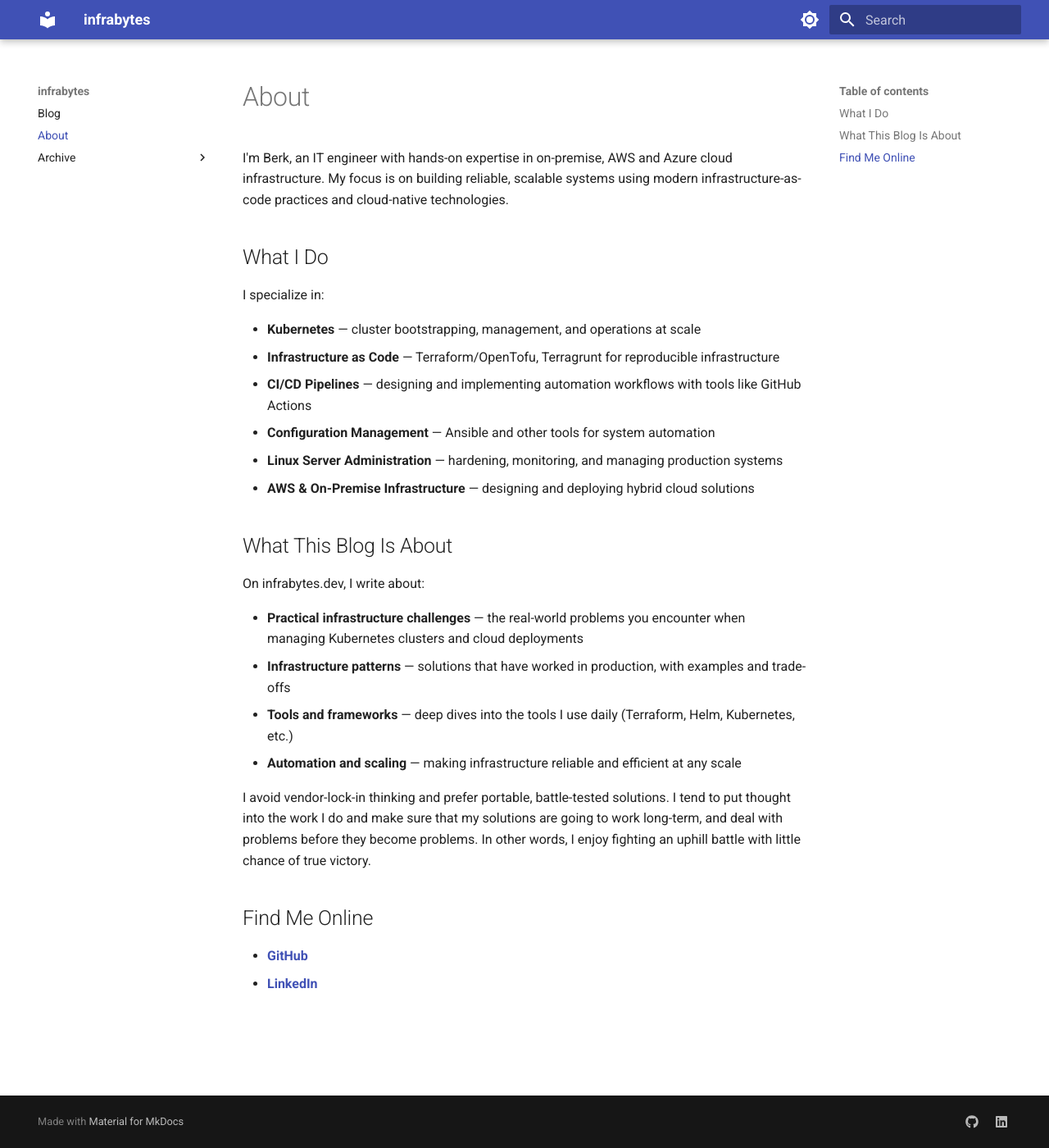
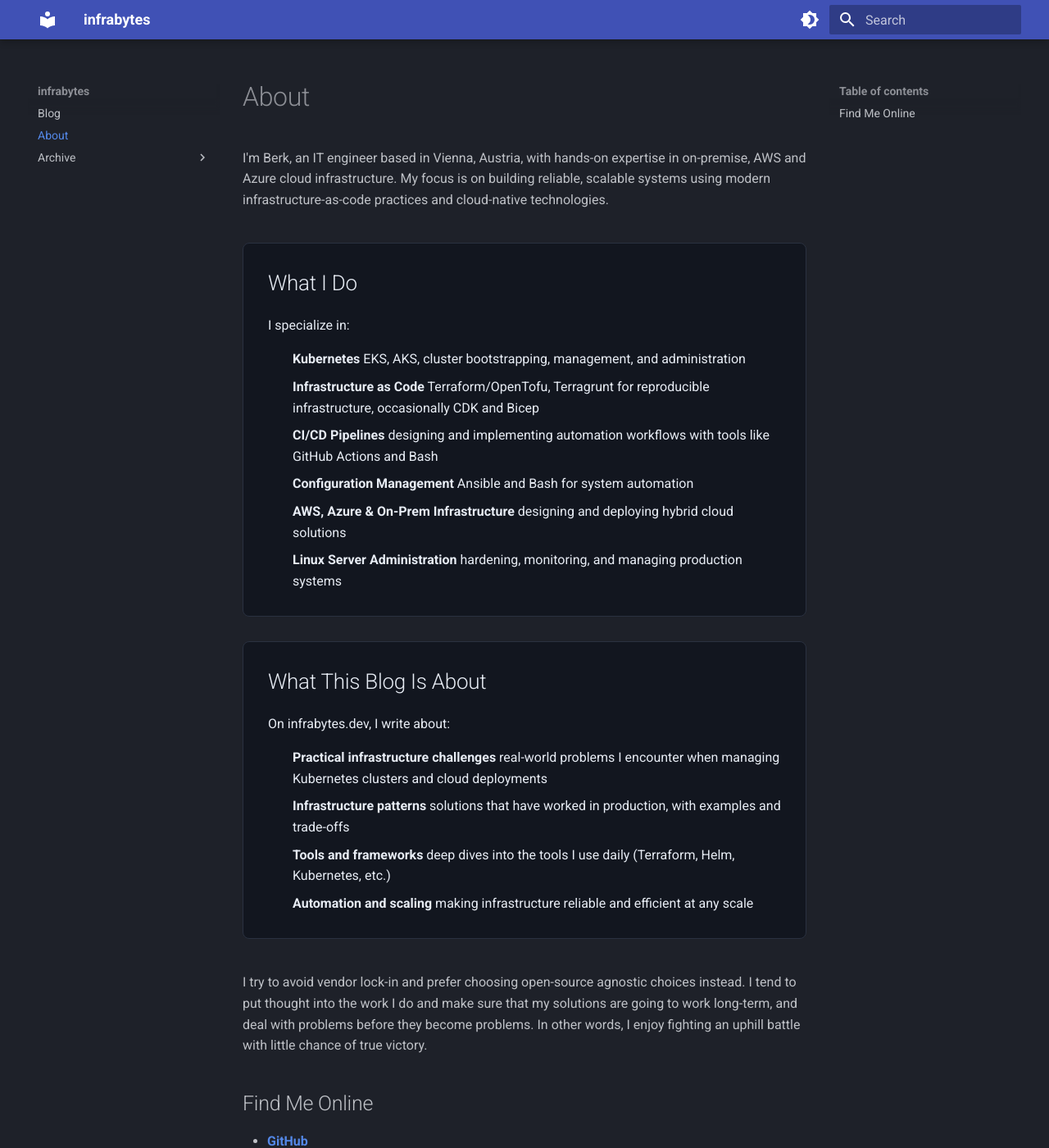
Before and after one commit to bbayrakt/blog, an MkDocs documentation site: the page built from docs/about.md, in a window 1280 px wide and 1400 px high. Shown: the whole window at 82% size. Built offline with MkDocs 1.6.1 and Material for MkDocs 9.7.7, drawn with Linux system fonts in a browser that asks for light colours.

Commit message:
Enhance About page layout and wording

```diff
--- a/docs/about.md
+++ b/docs/about.md
@@ -1,28 +1,33 @@
 # About
 
-I'm Berk, an IT engineer with hands-on expertise in on-premise, AWS and Azure cloud infrastructure. My focus is on building reliable, scalable systems using modern infrastructure-as-code practices and cloud-native technologies.
+I'm Berk, an IT engineer based in Vienna, Austria, with hands-on expertise in on-premise, AWS and Azure cloud infrastructure. My focus is on building reliable, scalable systems using modern infrastructure-as-code practices and cloud-native technologies.
 
-## What I Do
+<div class="about-grid">
+  <div class="about-column">
+    <h2>What I Do</h2>
+    <p>I specialize in:</p>
+    <ul>
+      <li><strong>Kubernetes</strong> EKS, AKS, cluster bootstrapping, management, and administration</li>
+      <li><strong>Infrastructure as Code</strong> Terraform/OpenTofu, Terragrunt for reproducible infrastructure, occasionally CDK and Bicep</li>
+      <li><strong>CI/CD Pipelines</strong> designing and implementing automation workflows with tools like GitHub Actions and Bash</li>
+      <li><strong>Configuration Management</strong> Ansible and Bash for system automation</li>
+      <li><strong>AWS, Azure & On-Prem Infrastructure</strong> designing and deploying hybrid cloud solutions</li>
+      <li><strong>Linux Server Administration</strong> hardening, monitoring, and managing production systems</li>
+    </ul>
+  </div>
+  <div class="about-column">
+    <h2>What This Blog Is About</h2>
+    <p>On infrabytes.dev, I write about:</p>
+    <ul>
+      <li><strong>Practical infrastructure challenges</strong> real-world problems I encounter when managing Kubernetes clusters and cloud deployments</li>
+      <li><strong>Infrastructure patterns</strong> solutions that have worked in production, with examples and trade-offs</li>
+      <li><strong>Tools and frameworks</strong> deep dives into the tools I use daily (Terraform, Helm, Kubernetes, etc.)</li>
+      <li><strong>Automation and scaling</strong> making infrastructure reliable and efficient at any scale</li>
+    </ul>
+  </div>
+</div>
 
-I specialize in:
-
-- **Kubernetes** — cluster bootstrapping, management, and operations at scale
-- **Infrastructure as Code** — Terraform/OpenTofu, Terragrunt for reproducible infrastructure
-- **CI/CD Pipelines** — designing and implementing automation workflows with tools like GitHub Actions
-- **Configuration Management** — Ansible and other tools for system automation
-- **Linux Server Administration** — hardening, monitoring, and managing production systems
-- **AWS & On-Premise Infrastructure** — designing and deploying hybrid cloud solutions
-
-## What This Blog Is About
-
-On infrabytes.dev, I write about:
-
-- **Practical infrastructure challenges** — the real-world problems you encounter when managing Kubernetes clusters and cloud deployments
-- **Infrastructure patterns** — solutions that have worked in production, with examples and trade-offs
-- **Tools and frameworks** — deep dives into the tools I use daily (Terraform, Helm, Kubernetes, etc.)
-- **Automation and scaling** — making infrastructure reliable and efficient at any scale
-
-I avoid vendor-lock-in thinking and prefer portable, battle-tested solutions. I tend to put thought into the work I do and make sure that my solutions are going to work long-term, and deal with problems before they become problems. In other words, I enjoy fighting an uphill battle with little chance of true victory.
+I try to avoid vendor lock-in and prefer choosing open-source agnostic choices instead. I tend to put thought into the work I do and make sure that my solutions are going to work long-term, and deal with problems before they become problems. In other words, I enjoy fighting an uphill battle with little chance of true victory.
 
 ## Find Me Online
 
--- a/docs/stylesheets/extra.css
+++ b/docs/stylesheets/extra.css
@@ -32,3 +32,41 @@
     max-width: none;
   }
 }
+
+.about-grid {
+  margin: 2rem 0;
+}
+
+.about-column {
+  padding: 1.5rem;
+  border: 1px solid var(--about-border);
+  border-radius: 8px;
+  background: var(--about-bg);
+  color: var(--about-text);
+  margin-bottom: 1.5rem;
+}
+
+.about-column:last-child {
+  margin-bottom: 0;
+}
+
+.about-column h2 {
+  margin-top: 0;
+  font-size: 1.3rem;
+  margin-bottom: 1rem;
+}
+
+.about-column ul {
+  list-style: none;
+  padding: 0;
+  margin: 0;
+}
+
+.about-column li {
+  margin-bottom: 1rem;
+  line-height: 1.6;
+}
+
+.about-column li:last-child {
+  margin-bottom: 0;
+}
--- a/mkdocs.yml
+++ b/mkdocs.yml
@@ -4,15 +4,16 @@ site_url: https://infrabytes.dev
 theme:
   name: material
   favicon: assets/favicon.svg
+  scheme: slate
   palette:
+    - scheme: slate
+      toggle:
+        icon: material/brightness-4
+        name: Switch to light mode
     - scheme: default
       toggle:
         icon: material/brightness-7
         name: Switch to dark mode
-    - scheme: slate
-      toggle:
-        icon: material/brightness-4
-        name: Switch to light mode
 
 plugins:
   - search
```
